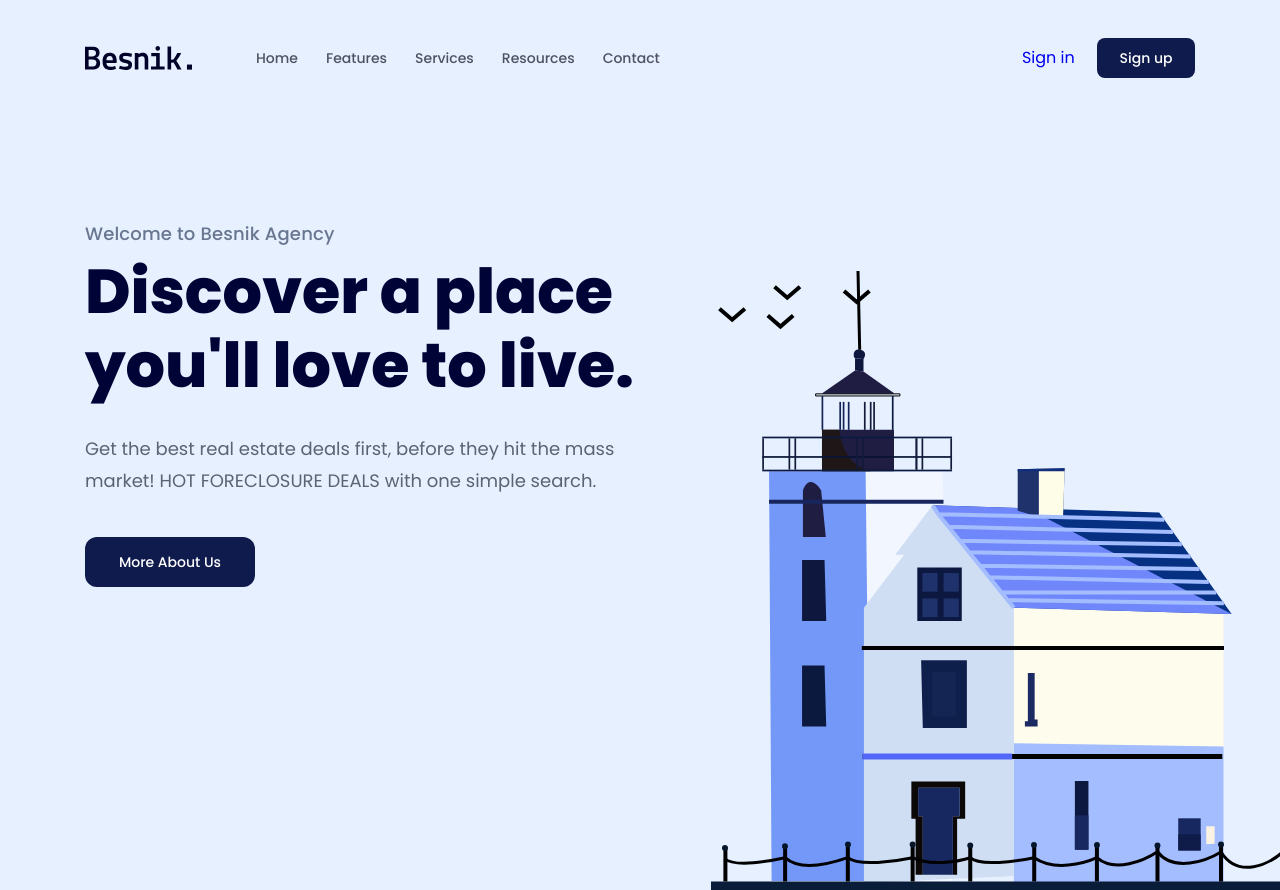
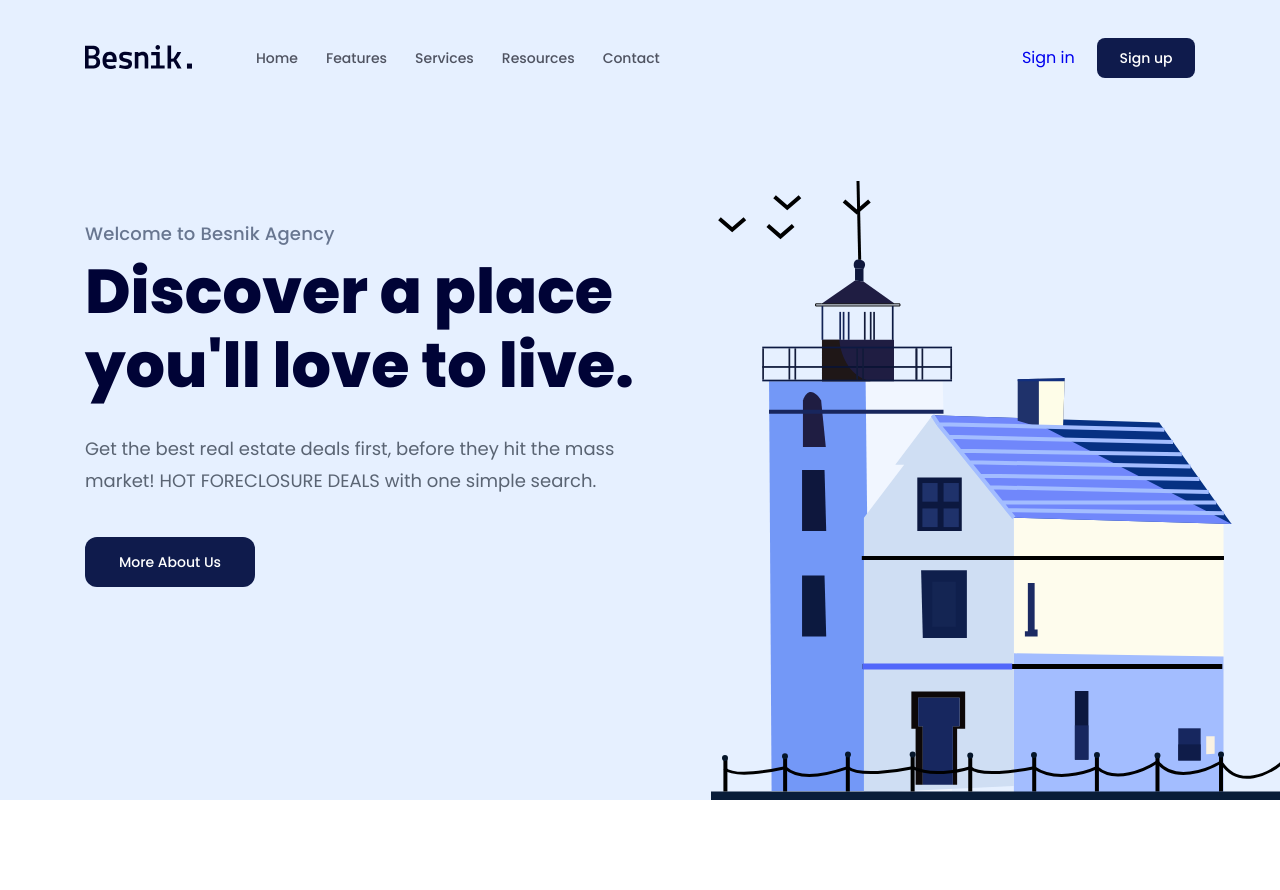
Before and after one commit to nhattrantricker123zz/f8-htmlcss-01, a plain HTML site: page index.html in a window 1280 px wide. Shown: the top 890 px of the page. Drawn offline with Linux system fonts and the light colour scheme.

Commit message:
Fix Bug Phần Logo

```diff
--- a/assets/css/styles.css
+++ b/assets/css/styles.css
@@ -57,7 +57,7 @@ a {
     background: #e6f0ff;
     display: flex;
     flex-direction: column;
-    height: 100vh;
+    height: calc(100vh - 90px);
     position: relative;
 }
 
--- a/index.html
+++ b/index.html
@@ -29,7 +29,7 @@
                     <!-- Navbar -->
                     <nav class="navbar">
                         <!-- Logo -->
-                        <img src="./assets/img/Logo.svg" alt="Besnik." />
+                        <a href="#"><img src="./assets/img/Logo.svg" alt="Besnik." /></a>
 
                         <!-- Navigation -->
                         <ul>
```
